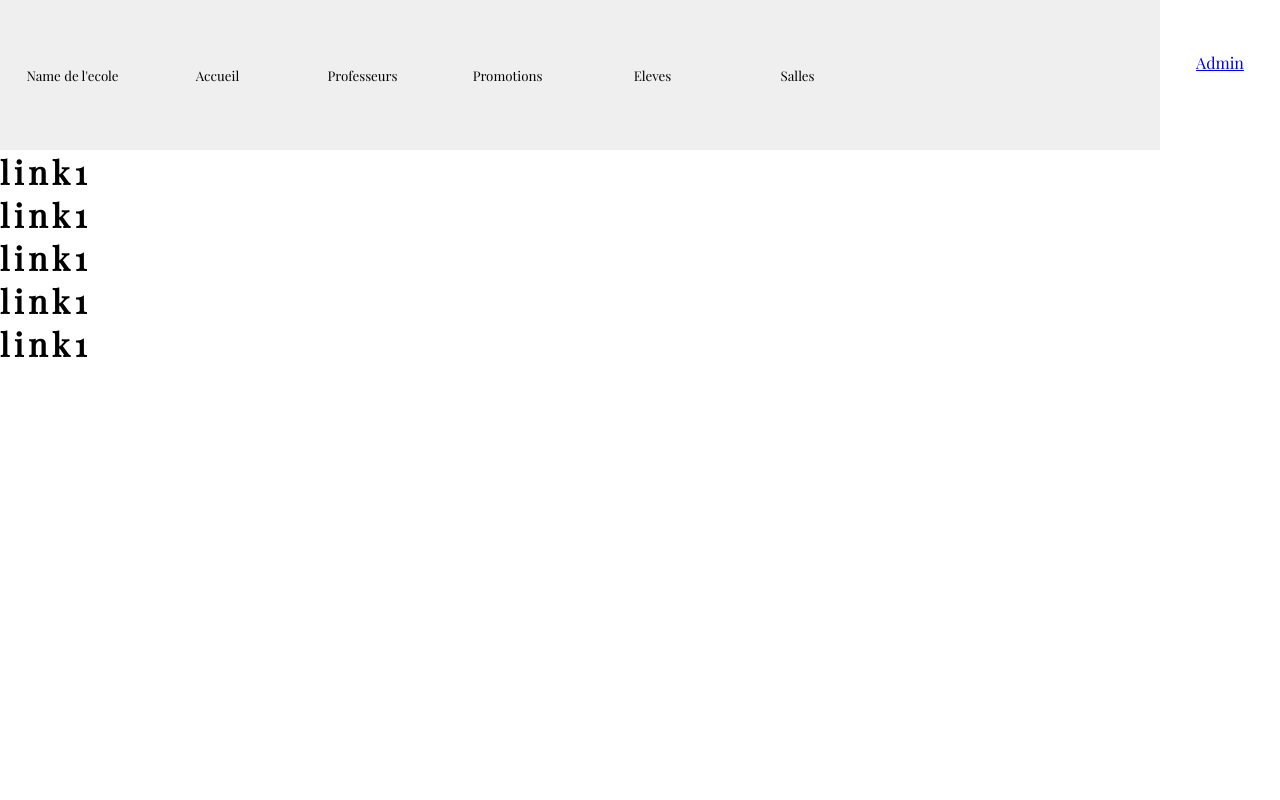
After one commit to CasisBM/Gestion-Groupe-Scolaire, a PHP site: page /index.html in a window 1280 px wide. The commit adds this page. Run offline with PHP 8.4, Linux system fonts and the light colour scheme.

Commit message:
changer php de html

```diff
--- a/CSS/menu.css
+++ b/CSS/menu.css
@@ -26,24 +26,54 @@ button{
     flex-direction:row;
     justify-content:flex-start;
 }
-.u_bar{
-    /* background-color: blue; */
-     width: 55%;
-    height: 100px;;
 
+
+/* #top_bar li
+{
+    display: block;
+    width: 100%;
+    margin: 0;
+    position: relative;
+} */
+#top_bar li
+{
+    list-style: none;
+    list-style-type: none;
+    float: left;
+    height: 75px;
+    width: 120px;
+    line-height: 125px;
+    text-align:center;
+
+    color: #fff;
 }
-
-.siteEcole{
-
-    justify-content: left;
-    background-color: white;
+#top_bar ul li ul
+{
+    display: list-item;
+    margin: 0;
+    position: relative;
+    right: 40px;
+    font-size: 12px;
+    display: none;
 }
-.ecole{
-    width: 60px;
-    justify-content: end;
-
+#top_bar ul li a
+{
+    text-decoration: none;
+    color: #ffffff;
 }
-.contact{
-    width: 100px;
-    background-color: white;
+#top_bar ul li:hover
+{
+    background: #686868;
+    color: #000;
+    cursor: pointer;
 }
+#top_bar ul li:hover ul
+{
+    display: list-item;
+}
+#top_bar ul li:hover ul li:hover
+{
+    background: 868686;
+    color: #ff5588;
+    cursor: pointer;
+}
--- /dev/null
+++ b/index.html
@@ -0,0 +1,56 @@
+
+<!DOCTYPE html>
+<html lang="en">
+<head>
+    <meta charset="UTF-8">
+    <meta http-equiv="X-UA-Compatible" content="IE=edge">
+    <meta name="viewport" content="width=device-width, initial-scale=1.0">
+    <link rel="stylesheet" href="./CSS/menu.css" >
+    <link rel="stylesheet" href="./CSS/header.css">
+    <title>établissements scolaires</title>
+
+<style>
+    *{margin: 0;padding: 0;}
+    html,body,.wrap{width: 100%;height: 100%;}
+    .wrap{position: relative;}
+    .top{height: 100px;width: 100%;}
+    .main{width: 100%;position: absolute;top: 150px;bottom: 0;}
+
+</style>
+</head>
+
+<body>
+<div class="wrap">
+  <div class="top">
+    <header >
+        <nav id="top_bar">
+               <button>Name de l'ecole</button>
+               <button>Accueil</button>
+               <button>Professeurs</button>
+               <button>Promotions</button>
+               <button>Eleves</button>
+               <button>Salles</button>
+               <button></button>
+               <button></button>
+               <li><a href="http://wwwtest.com" target="_blank">Admin</a>
+                <ul>
+                    <li><a href="http://test.com" target="_blank">profil</a></li>
+                    <li><a href="http://test.com" target="_blank">Se déconnecter</a></li>
+                </ul>
+            </li>
+
+        </nav>
+    </header>
+  </div>
+<div class="main">
+    <div class="left">
+        <h1>link1</h1>
+        <h1>link1</h1>
+        <h1>link1</h1>
+        <h1>link1</h1>
+        <h1>link1</h1>
+    </div>
+</div>
+</div>
+</body>
+</html>
```
Also changed, not shown: CSS/font.css (deleted, +0 -15 lines).
